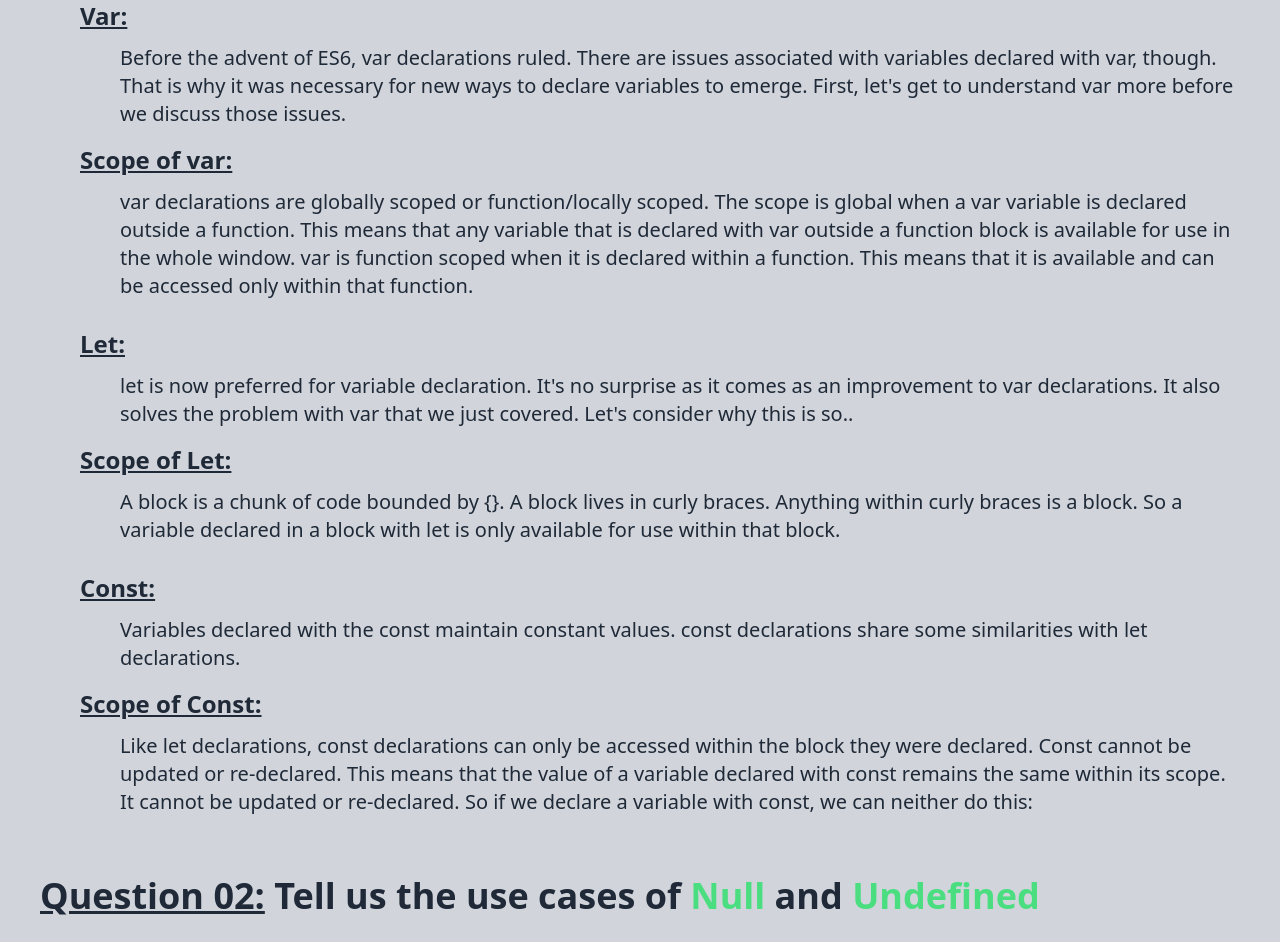
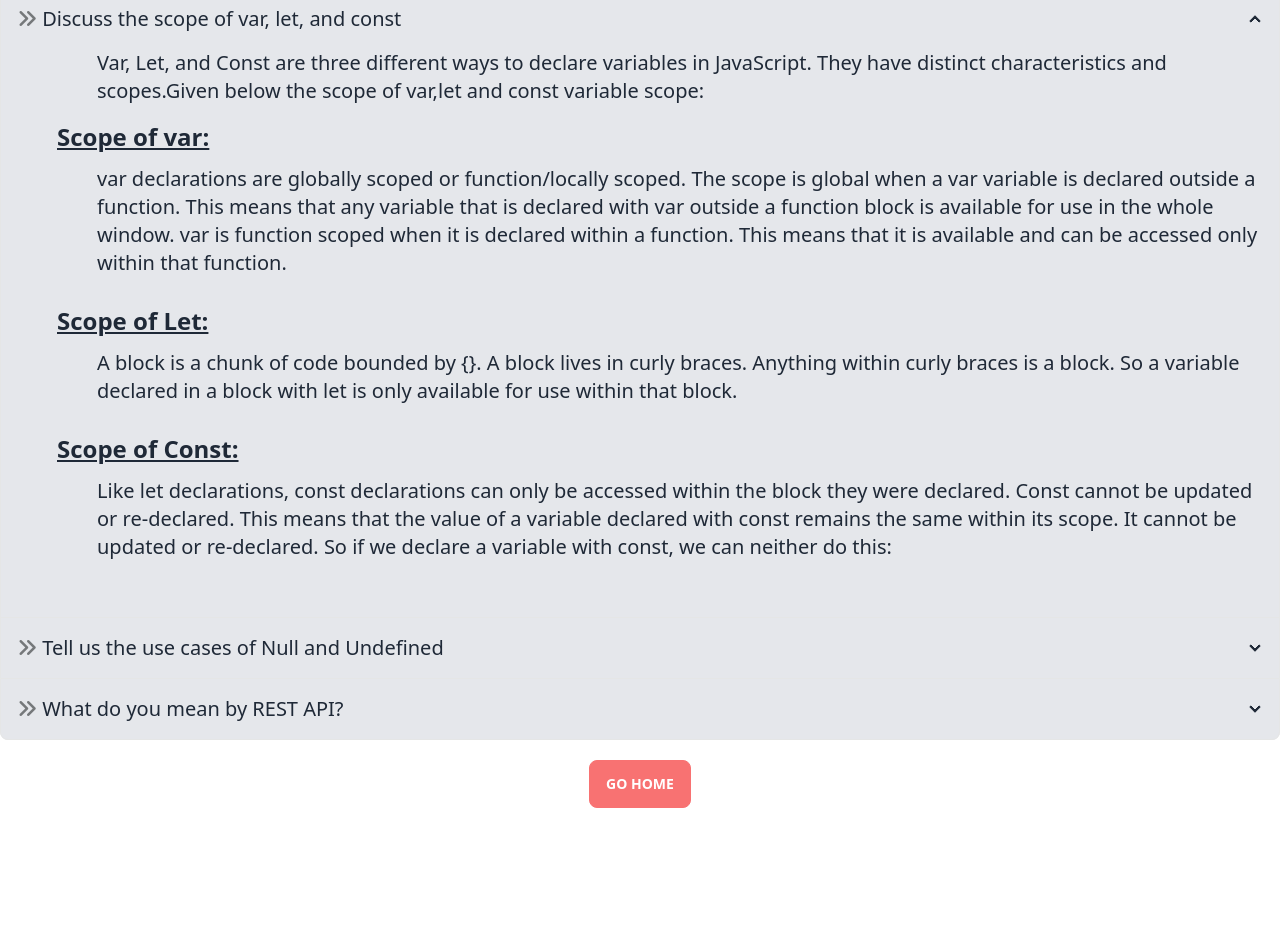
Before and after one commit to taijulsir/phtube-builder, a plain HTML site: page blog.html in a window 1280 px wide. Shown: the part 140-1082 px from the top of the page. After the commit the page ends 948 px from the top, so only its background shows below. Drawn offline with nearby package versions, Linux system fonts and the light colour scheme.

Commit message:
update blog item

```diff
--- a/blog.html
+++ b/blog.html
@@ -3,20 +3,28 @@
 <head>
     <meta charset="UTF-8">
     <meta name="viewport" content="width=device-width, initial-scale=1.0">
+    <script src="https://cdn.tailwindcss.com"></script>
     <link href="https://cdn.jsdelivr.net/npm/daisyui@3.6.4/dist/full.css" rel="stylesheet" type="text/css" />
-    <script src="https://cdn.tailwindcss.com"></script>
-    <title>Blog QNA</title>
+    <link rel="shortcut icon" href="./images/ytlogo.avif" type="image/x-icon">
+    <script src="https://kit.fontawesome.com/ffd27d120a.js" crossorigin="anonymous"></script>
+    <title>Blog Qna</title>
 </head>
 <body>
+    <h1 class="text-center text-5xl mt-10 font-bold mb-10">Blog Questions And <span class="text-red-700">Answer</span></h1>
 
+    <div class="container mx-auto">
+        <div class="join join-vertical w-full  bg-gray-200">
 
-    <div class="container mx-auto mt-10 bg-gray-300 px-10 py-10">
-        <!-- Question 01 -->
+        <!-- 1st question -->
+  <div class="collapse collapse-arrow join-item border border-base-300">
+    <input type="radio" name="my-accordion-4" checked="checked" />
+    <div class="collapse-title text-xl font-medium">
+        <i class="fa-solid fa-angles-right" style="color: #75787a;"></i> Discuss the scope of var, let, and const
+    </div>
+    <div class="collapse-content">
+        <div class="lg:ml-10 ml-4">
 
-    <h1 class="text-4xl font-bold pb-5"><u>Question 01:</u> Discuss the scope of var, let, and const</h1>
-    <div class="lg:ml-10 ml-4">
-    <h3 class="text-2xl font-semibold pb-3"><u>Var:</u></h3>
-    <p class="text-xl mb-4 lg:ml-10 ml-5">Before the advent of ES6, var declarations ruled. There are issues associated with variables declared with var, though. That is why it was necessary for new ways to declare variables to emerge. First, let's get to understand var more before we discuss those issues.</p>
+            <p class="text-xl mb-4 lg:ml-10 ml-5">Var, Let, and Const are three different ways to declare variables in JavaScript. They have distinct characteristics and scopes.Given below the scope of var,let and const variable scope:</p>
             <h3 class="text-2xl font-semibold pb-3"><u>Scope of var:</u></h3>
             <p class="text-xl mb-7 lg:ml-10 ml-5" >var declarations are globally scoped or function/locally scoped.
 
@@ -24,15 +32,13 @@
 
                 var is function scoped when it is declared within a function. This means that it is available and can be accessed only within that function.</p>
 
-    <h3 class="text-2xl font-semibold pb-3"><u>Let:</u></h3>
-    <p class="text-xl mb-4 lg:ml-10 ml-5">let is now preferred for variable declaration. It's no surprise as it comes as an improvement to var declarations. It also solves the problem with var that we just covered. Let's consider why this is so..</p>
+
             <h3 class="text-2xl font-semibold pb-3"><u>Scope of Let:</u></h3>
             <p class="text-xl mb-7 lg:ml-10 ml-5" >A block is a chunk of code bounded by {}. A block lives in curly braces. Anything within curly braces is a block.
 
                 So a variable declared in a block with let  is only available for use within that block.</p>
 
-    <h3 class="text-2xl font-semibold pb-3"><u>Const:</u></h3>
-    <p class="text-xl mb-4 lg:ml-10 ml-5">Variables declared with the const maintain constant values. const declarations share some similarities with let declarations.</p>
+
             <h3 class="text-2xl font-semibold pb-3"><u>Scope of Const:</u></h3>
             <p class="text-xl mb-10 lg:ml-10 ml-5" >Like let declarations, const declarations can only be accessed within the block they were declared.
 
@@ -41,13 +47,22 @@
 
 
         </div>
-        <!-- question 02 -->
-        <h1 class="text-4xl font-bold pb-5 pt-5"><u>Question 02:</u> Tell us the use cases of <span class="text-green-400">Null</span>  and <span class="text-green-400"> Undefined</span></h1>
+    </div>
+  </div>
 
+
+        <!-- 2nd question -->
+  <div class="collapse collapse-arrow join-item border border-base-300">
+    <input type="radio" name="my-accordion-4" />
+    <div class="collapse-title text-xl font-medium">
+        <i class="fa-solid fa-angles-right" style="color: #75787a;"></i>
+        Tell us the use cases of Null and Undefined
+    </div>
+    <div class="collapse-content">
         <h3 class="text-2xl font-semibold pb-3"><u>Undefined</u></h3>
         <p class="text-xl pb-4">Undefined is a primitive data type that represents a variable that has been declared but has not been assigned a value. It's important to note that `undefined` is not the same as "not-defined"it's a specific value that a variable can have. </p>
         <p class="text-xl pb-3">Here are some common use cases for undefined:</p>
-        <ol class="list-decimal lg:ml-40">
+        <ol class="list-decimal lg:ml-40 md:ml-20 ml-5">
             <li class="pb-3 text-lg"><span class="text-xl font-semibold">Variable Initialization:</span><br>Variable Initialization: When you declare a variable without assigning an initial value to it, it is automatically initialized to `Undefined`.
             </li>
 
@@ -70,7 +85,7 @@
 
         <p class="text-xl pb-3">It is often used in specific use cases,which given below:</p>
 
-        <ol class="list-decimal lg:ml-40 pb-10">
+        <ol class="list-decimal lg:ml-40 md:ml-20 ml-5 pb-10">
             <li class="pb-3 text-lg"><span class="text-xl font-semibold">Initializing Variables:</span><br>You can initialize a variable to null when you want to explicitly indicate that it has no value, but you expect it to hold an object value later in the program.</li>
 
             <li class="pb-3 text-lg"><span class="text-xl font-semibold">Resetting or Clearing Values:</span><br>Setting a variable to null is a common way to clear or reset it, especially when you want to release memory resources associated with an object.</li>
@@ -86,11 +101,17 @@
             <li class="pb-3 text-lg"><span class="text-xl font-semibold">Default Values:</span><br>null can be used as a default value when you want to initialize variables or object properties and intend to set them to a different value later.</li>
 
         </ol>
-
-
+    </div>
+  </div>
 
   <!-- question 03 -->
-        <h1 class="text-4xl font-bold pb-5"><u>Question 03:</u> What do you mean by REST API?</h1>
+  <div class="collapse collapse-arrow join-item border border-base-300">
+    <input type="radio" name="my-accordion-4" />
+    <div class="collapse-title text-xl font-medium">
+        <i class="fa-solid fa-angles-right" style="color: #75787a;"></i>
+        What do you mean by REST API?
+    </div>
+    <div class="collapse-content">
         <h3 class="text-2xl font-semibold pb-5 "><u> Api</u></h3>
         <p class="text-xl mb-10 lg:ml-10 ml-5">An API for a website is code that allows two software programs to communicate with each other. The API spells out the proper way for a developer to write a program requesting services from an operating system or other application.</p>
 
@@ -122,8 +143,24 @@
                 5. multipart/form-data
             </p>
 
+    </div>
+  </div>
+        </div>
+   </div>
 
+   <!-- Go Home Button -->
+    <div class="flex justify-center items-center mt-5">
+        <button id="go-home" class="btn btn-error text-white">Go Home</button>
     </div>
-    <script src="js/index.js"></script>
+
+    <!-- Go Home Js function -->
+
+    <script>
+        document.getElementById('go-home').addEventListener('click',function(){
+    const homePage = 'index.html';
+    window.location.href=homePage;
+});
+    </script>
+
 </body>
 </html>
```
Also changed, not shown: js/index.js (+4 -7 lines). Lines whose indentation alone changed are shown as unchanged.
